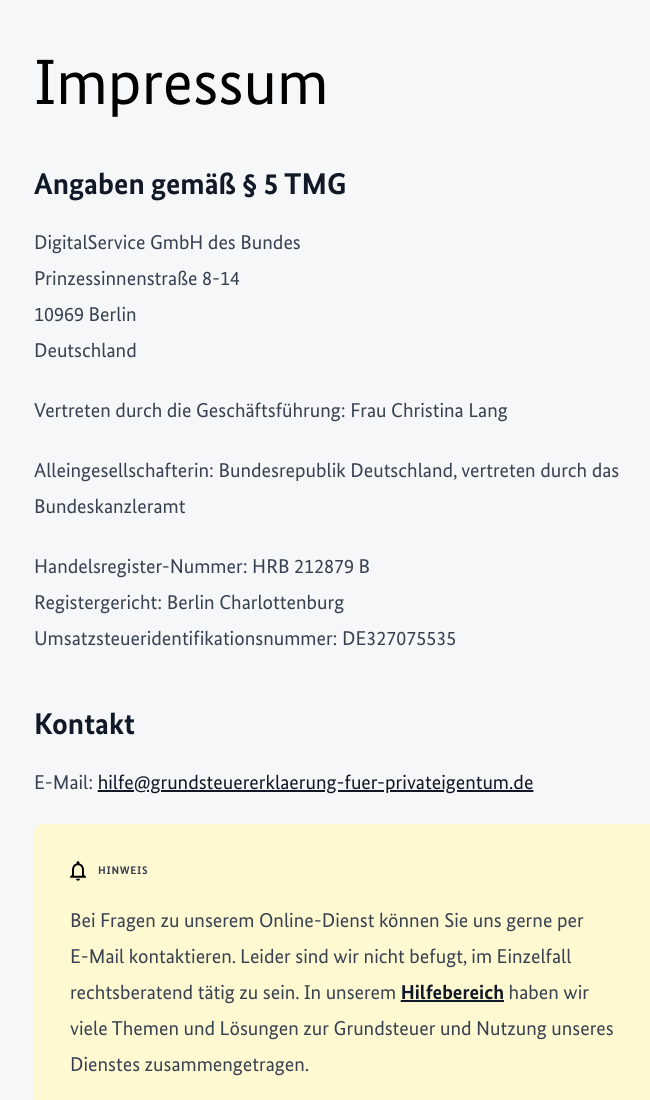
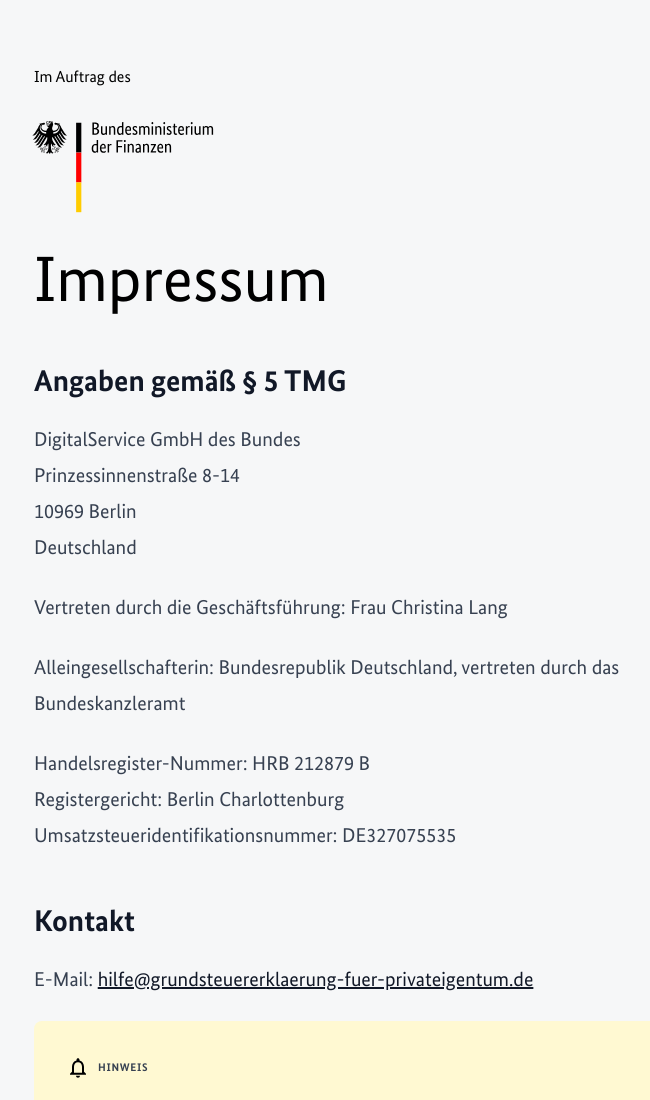
Before and after one commit to digitalservicebund/grundsteuer-static, a website: page impressum.html in a window 1280 px wide. Shown: the top 1100 px of the page, without its empty margins (94-744 px from the left). Drawn offline with Linux system fonts and the light colour scheme.

Commit message:
Add twitter card

```diff
--- a/impressum.html
+++ b/impressum.html
@@ -2,6 +2,14 @@
 <html lang="de">
   <head>
     <title>Impressum | Grundsteuererklärung für Privateigentum</title>
+    <meta property="og:image" content="ressources/images/og-image.png">
+    <meta property="og:image:width" content="1200">
+    <meta property="og:image:height" content="630">
+    <meta property="og:site_name" content="Grundsteuererklärung für Privateigentum. Schnell. Unkompliziert. Kostenlos.">
+    <meta name="twitter:title" content="Grundsteuererklärung für Privateigentum">
+    <meta name="twitter:description" content="Mit dem Online-Dienst, entwickelt im Auftrag des Bundesfinanzministeriums, konnten Privateigentümer:innen ihre Grundsteuererklärung einfach und kostenlos abgeben.">
+    <meta name="twitter:card" content="summary_large_image">
+    <meta name="twitter:site" content="@DigitalServBund">
     <meta name="viewport" content="width=device-width,initial-scale=1" />
     <meta http-equiv="Content-Type" content="text/html; charset=utf-8" />
     <link
@@ -35,6 +43,19 @@
     <main class="bg-gray-100 pb-64 md:pb-80 lg:pb-112 px-16 md:px-32 lg:px-128">
       <div class="sm:max-w-[630px]">
         <div class="pt-48 max-w-screen-xl mx-auto mx-auto">
+            <div
+            class="ml-8 text-10 leading-13 md:ml-0 md:text-16 md:leading-26 lg:mt-16"
+          >
+            Im Auftrag des
+          </div>
+          <img
+            src="ressources/images/bmf-logo.svg"
+            alt="Logo des Bundesministeriums der Finanzen"
+            class="relative -left-16 w-[160px] md:-left-24 md:w-[200px] lg:-left-36 lg:w-[250px]"
+            width="168"
+            height="104"
+          />
+        </div>
           <h1
             class="text-32 leading-40 mb-32 max-w-screen-sm md:text-64 md:leading-68 md:mb-48"
           >
```
Also changed, not shown: 404.html (+8 -0 lines), datenschutz.html (+8 -0 lines), index.html (+8 -0 lines), ressources/images/og-image.png (added).
